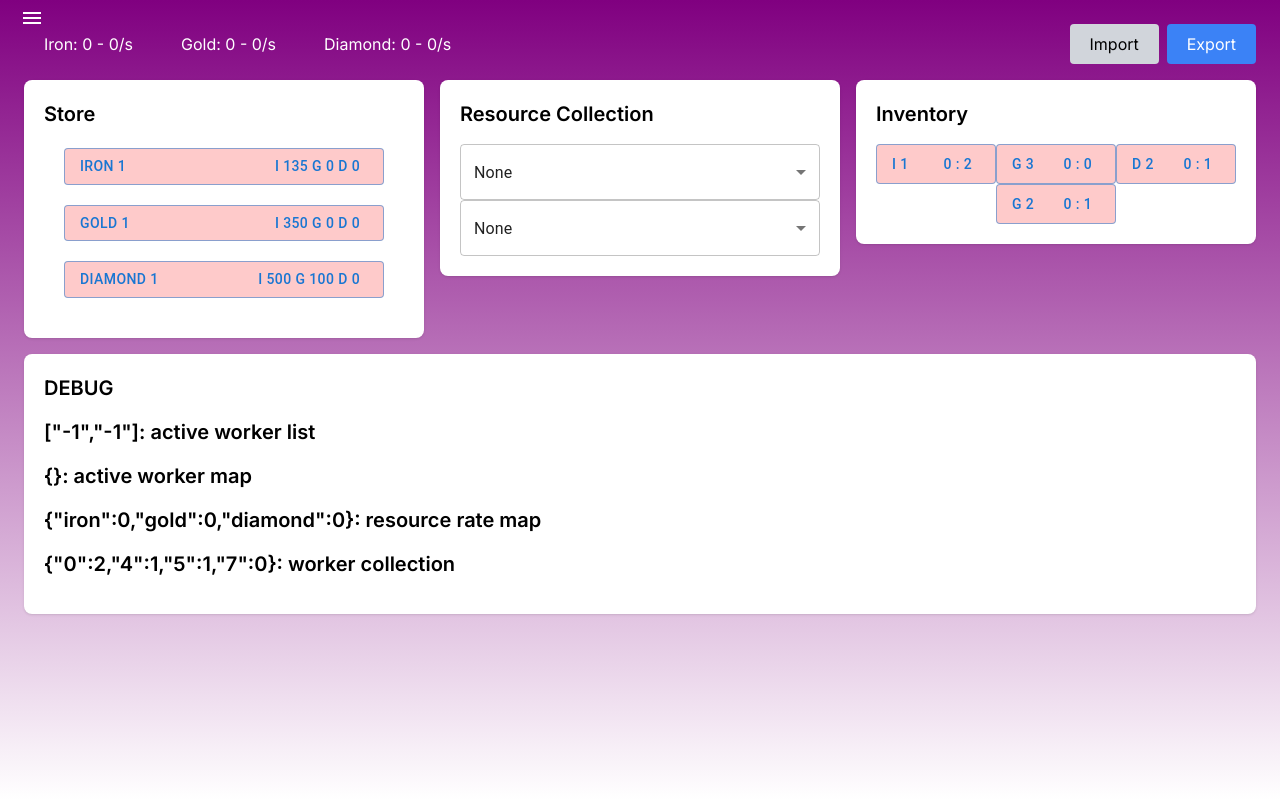
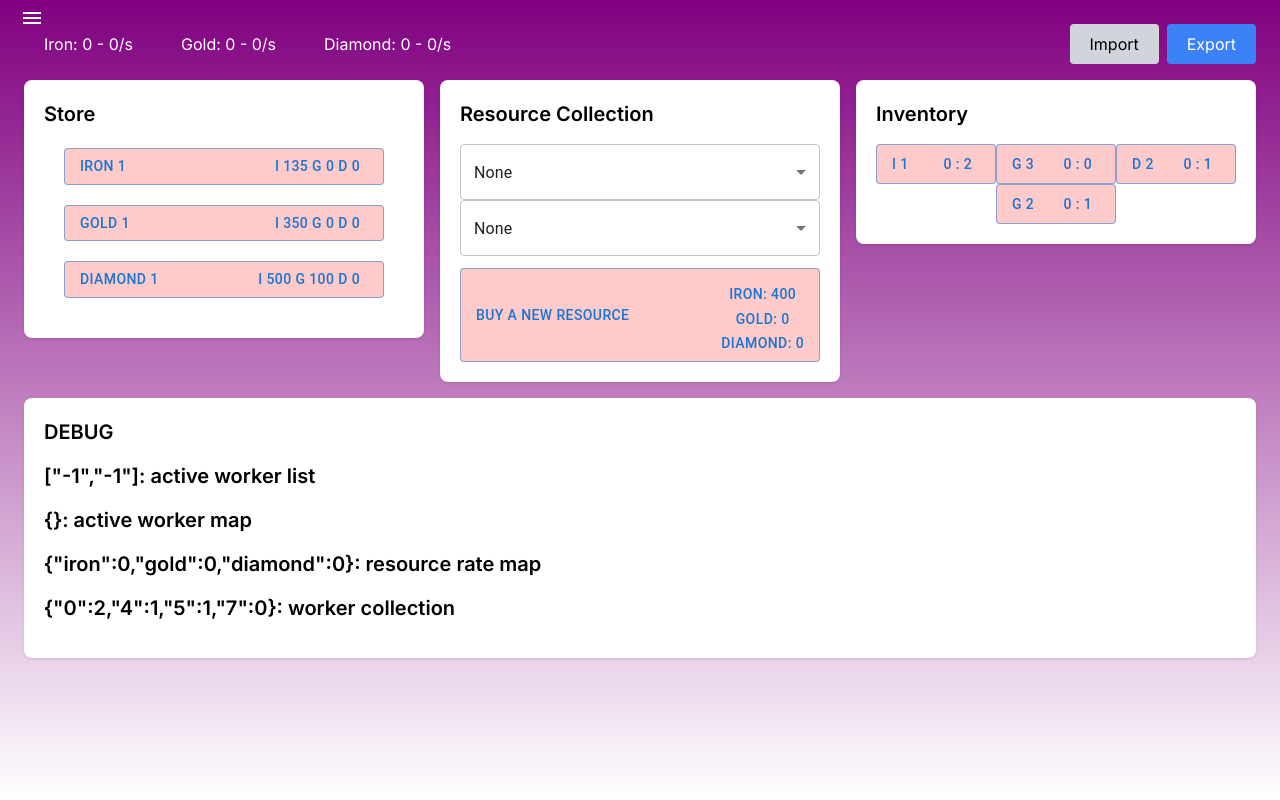
Before and after one commit to Alahkaih/personal-website, a Next.js app: page /games/combined in a window 1280 px wide. Built offline with nearby package versions, Linux system fonts and the light colour scheme.

Commit message:
added more resource button

```diff
--- a/src/app/games/combined/combinedGamePageReducer.ts
+++ b/src/app/games/combined/combinedGamePageReducer.ts
@@ -35,7 +35,12 @@ type updateState = {
     newState: CombinedGameState
 }
 
-export type CombinedGameReducerAction = collectFromAllWorkers | addActiveWorker | removeActiveWorker | BuyNewWorker | combineWorkers | updateState
+type BuyNewResource = {
+    type: "buyNewResource",
+    cost: StoreItem["cost"]
+}
+
+export type CombinedGameReducerAction = collectFromAllWorkers | addActiveWorker | removeActiveWorker | BuyNewWorker | combineWorkers | updateState | BuyNewResource
 
 const preProcessNumber = z.preprocess((x) => Number(x), z.number())
 
@@ -125,7 +130,15 @@ export const combinedGameReducer = (state: CombinedGameState, action: CombinedGa
             if (state.resourceCollection.workerCollection[action.workerIndex]) state.resourceCollection.workerCollection[action.workerIndex] += 1
             else state.resourceCollection.workerCollection[action.workerIndex] = 1
             return { ...state }
-
+        case "buyNewResource":
+            const canBuyResource = objectEntries(action.cost).every(([resource, amount]) => state.resources[resource] >= amount)
+            if (!canBuyResource) return state
+            objectKeys(state.resources).forEach((resource) => {
+                state.resources[resource] -= action.cost[resource]
+            })
+            state.resourceCollection.activeWorkerLimit += 1
+            state.resourceCollection.activeWorkerList.push(-1)
+            return { ...state }
         case "combineWorkers":
             console.log("combining workers", action)
             if (state.resourceCollection.workerCollection[action.workerIndex] < 3) return state
--- /dev/null
+++ b/src/components/combinedGames/moreResourceButton.tsx
@@ -0,0 +1,34 @@
+import { CombinedGameReducerAction, CombinedGameState } from "@/app/games/combined/combinedGamePageReducer";
+import { Button } from "@mui/material";
+import { Dispatch } from "react";
+
+type MoreResourceButtonProps = {
+    state: CombinedGameState
+    dispatch: Dispatch<CombinedGameReducerAction>
+}
+
+export default function MoreResourceButton({state, dispatch}: MoreResourceButtonProps) {
+    const iron = 100 * Math.pow(2, state.resourceCollection.activeWorkerLimit)
+    const gold = state.resourceCollection.activeWorkerLimit > 3 ? 100 * Math.pow(2, state.resourceCollection.activeWorkerLimit - 3) : 0
+    const diamond = state.resourceCollection.activeWorkerLimit > 6 ? 100 * Math.pow(2, state.resourceCollection.activeWorkerLimit - 6) : 0
+
+    const readyToBuy = iron <= state.resources.iron && gold <= state.resources.gold && diamond <= state.resources.diamond ? "bg-green-200" : "bg-red-200"
+
+    const buyNewResource = () => {
+        dispatch({
+            type: "buyNewResource",
+            cost: {iron, gold, diamond}
+        })
+    }
+
+    return (
+        <Button variant="outlined" color="primary" className={`flex justify-between w-full ${readyToBuy}`} onClick={buyNewResource}>
+                <p>{`Buy a new resource \n`}</p>
+                <div className="mt-2">
+                <p>Iron: {iron}</p>
+                <p>Gold: {gold}</p>
+                <p>Diamond: {diamond}</p>
+                </div>
+        </Button>
+    )
+}
--- a/src/components/combinedGames/resourceCollection.tsx
+++ b/src/components/combinedGames/resourceCollection.tsx
@@ -1,6 +1,7 @@
 import { CombinedGameReducerAction, CombinedGameState, ValidWorkerIds, getWorkerFromId } from "@/app/games/combined/combinedGamePageReducer"
 import { Dispatch, useEffect } from "react"
 import SimpleDropdown from "./simpleDropdown"
+import MoreResourceButton from "./moreResourceButton"
 
 type ResourceCollectionProps = {
     dispatch: Dispatch<CombinedGameReducerAction>
@@ -78,10 +79,14 @@ export default function ResourceCollection({ dispatch, state }: ResourceCollecti
         }
         return dropdowns
     }
+
     return (
         <div>
             {/* <SimpleDropdown options={getOptions()} onSelect={handleSelect} value={Object.keys(state.resourceCollection.activeWorkers)[0]} /> */}
             {getDropDowns()}
+            <div className="mt-3">
+                <MoreResourceButton state={state} dispatch={dispatch} />
+            </div>
         </div>
     )
 }
```
